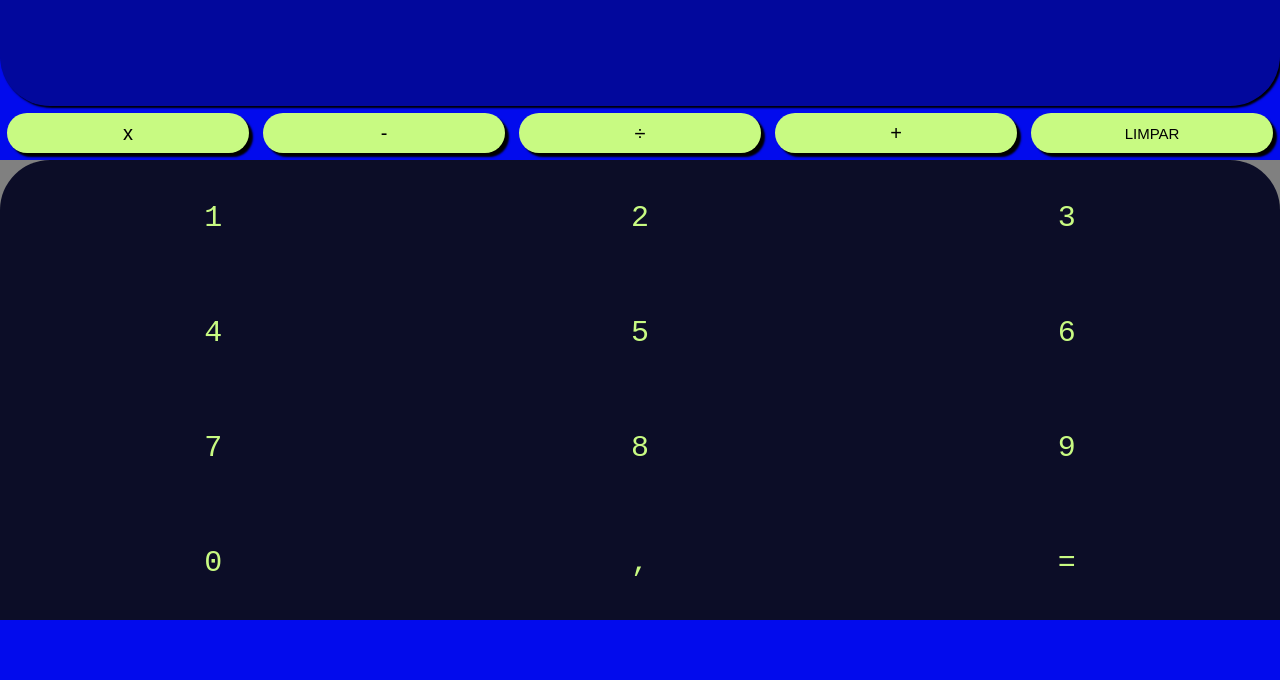
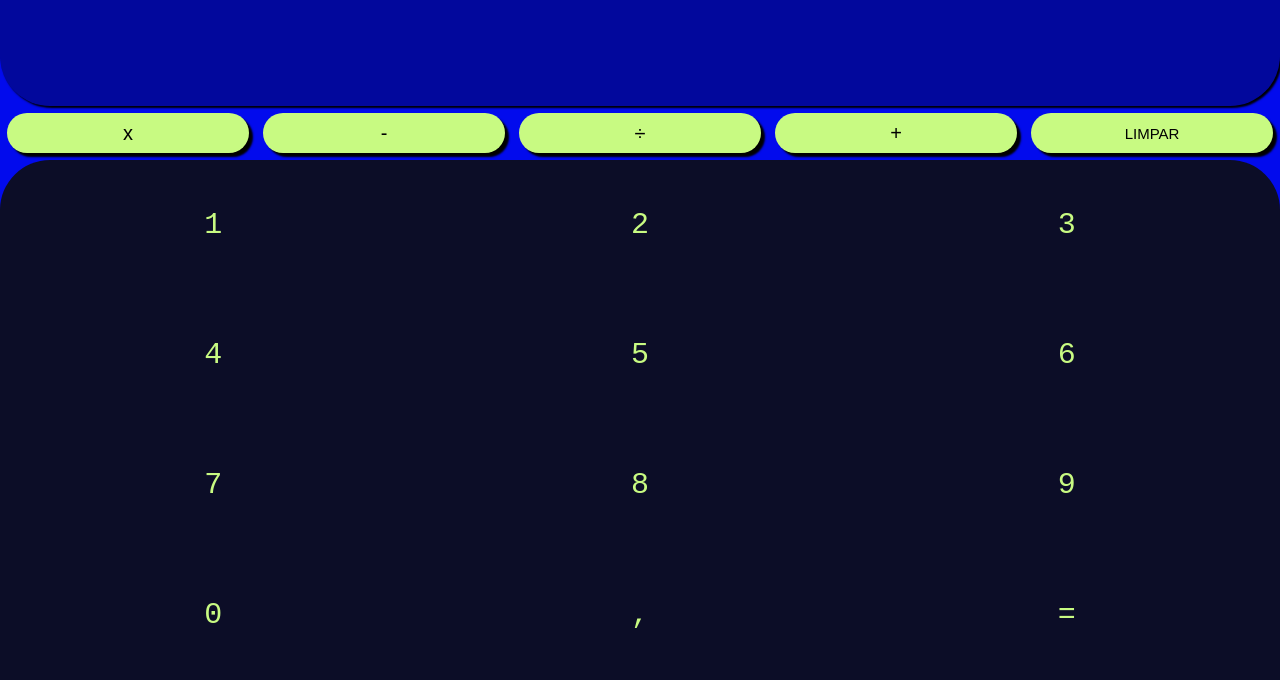
Before and after one commit to Danillo-lab/calculator, a plain HTML site: page index.html in a window 1280 px wide. Shown: the part 194-874 px from the top of the page. Before the commit the page ends 814 px from the top, so only its background shows below. Drawn offline with Linux system fonts and the light colour scheme.

Commit message:
Update style.css

```diff
--- a/style.css
+++ b/style.css
@@ -52,15 +52,14 @@ body {
 .keys {
     width: 100%;
     height: 100%;
-    background-color: gray;
 }
 
 .key {
     position: relative;
     width: 100%;
     height: 100%;
-    min-height: 115px;
-    max-height: 1000px;
+    min-height: 130px;
+    max-height: 100%;
     font-size: 30px;
     font-family: Monospace;
     background-color: #0c0d27;
```
